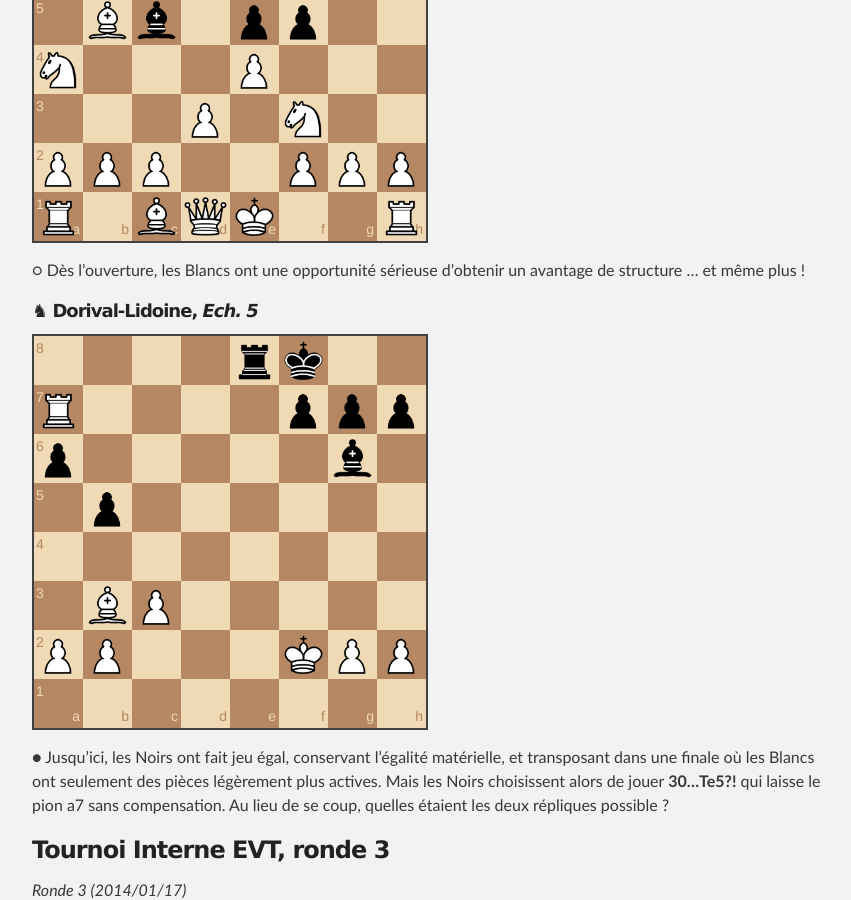
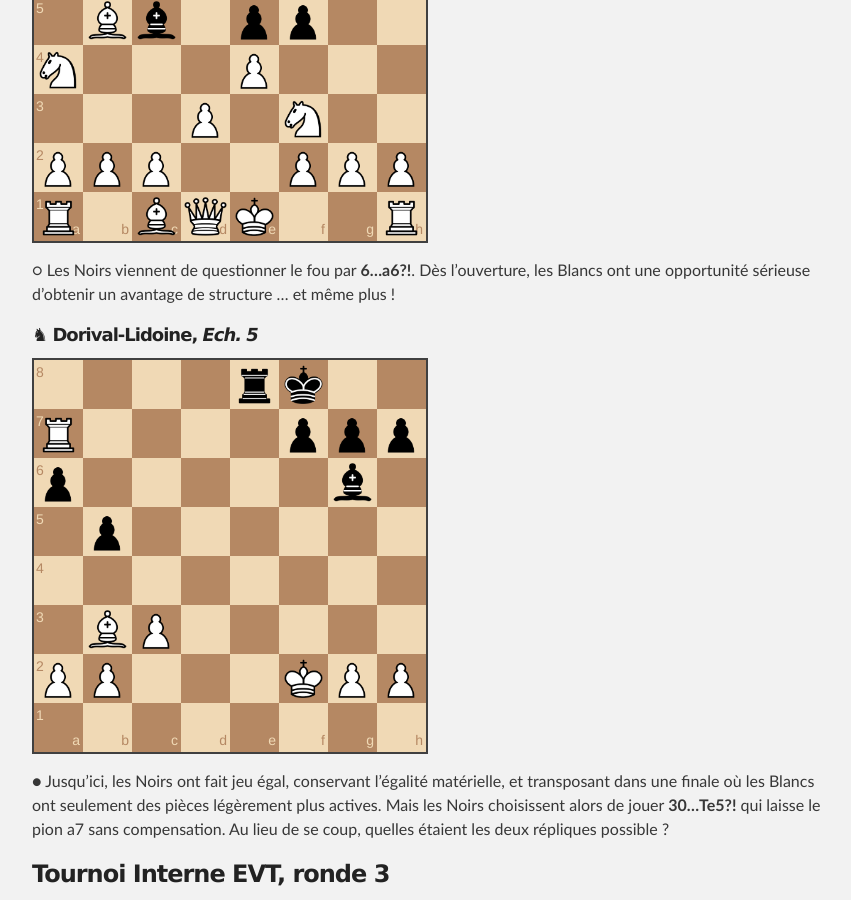
Before and after one commit to echiquier-villeneuve-tolosane/echiquier-villeneuve-tolosane.github.io, a Jekyll site: the page built from exercices.md, in a window 1280 px wide and 900 px high, scrolled down 596 px. Shown: the whole window, without its empty margins (208-1059 px from the left). Built offline with Jekyll 4.4.1, drawn with Linux system fonts in a browser that asks for light colours; nearby versions of some CDN libraries.

Commit message:
Updated exercices.md

```diff
--- a/exercices.md
+++ b/exercices.md
@@ -13,9 +13,9 @@
 
 ##### &#9822;  **Grassaud-Laffont**, _Ech. 4_
 
-`r1bqk1nr/ppp3pp/2np4/1Bb1pp2/N3P3/3P1N2/PPP2PPP/R1BQK2R b KQkq - 1 6`
+`r1bqk1nr/1pp3pp/p1np4/1Bb1pp2/N3P3/3P1N2/PPP2PPP/R1BQK2R w KQkq - 0 6`
 
-&#9675; Dès l'ouverture, les Blancs ont une opportunité sérieuse d'obtenir un avantage de structure ... et même plus !
+&#9675; Les Noirs viennent de questionner le fou par **6...a6?!**. Dès l'ouverture, les Blancs ont une opportunité sérieuse d'obtenir un avantage de structure ... et même plus !
 
 ##### &#9822;  **Dorival-Lidoine**, _Ech. 5_
 
```
